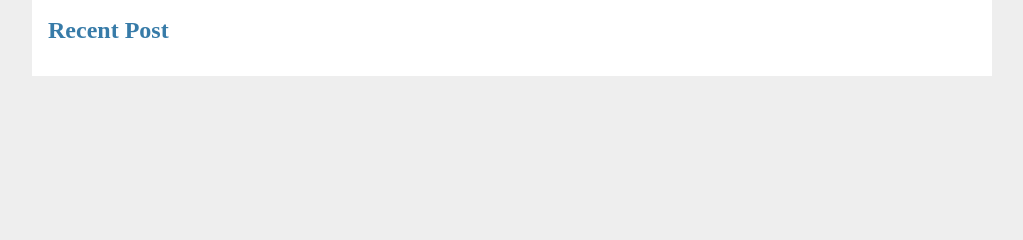
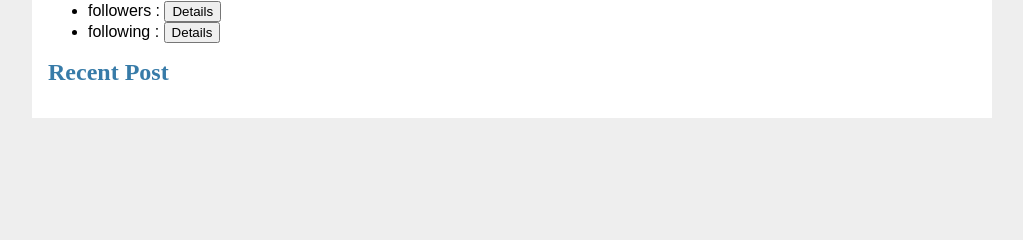
Before and after one commit to zheyanliu99/Bolumbia_gym, a Flask app: page /userprofile/1 in a window 1280 px wide. Shown: the part 185-425 px from the top of the page, without its empty margins (128-1151 px from the left). Run offline with Flask 2, Linux system fonts and the light colour scheme; the visitor is signed in with stand-in values (Sample User, id 1); data that the repository does not hold is empty; some libraries are stand-ins or nearby versions.

Commit message:
add follower and follwing

```diff
--- a/flaskr/templates/userprofile/userprofile.html
+++ b/flaskr/templates/userprofile/userprofile.html
@@ -17,6 +17,16 @@
     <li class="list-group-item">email : {{ user_info['email'] }}</li>
     <li class="list-group-item">sex : {{ user_info['sex'] }}</li>
     <li class="list-group-item">age : {{ user_info['age'] }}</li>
+    <li class="list-group-item">followers : {{ followers['followers'] }}
+    <input id="followers_detail" name="followers_detail"
+    type="hidden" value="{{ followers['followers'] }}">
+    <td><button type="submit" name="followers_detail" value="{{ user_id }}"
+                formmethod="post">Details</button></td></li>
+    <li class="list-group-item">following : {{ following['following'] }}
+    <input id="following_detail" name="following_detail"
+    type="hidden" value="{{ user_id }}">
+    <td><button type="submit" name="following_detail" value="{{ user_id }}"
+                  formmethod="post">Details</button></td></li>
   </ul>
 
 
--- a/flaskr/userprofile.py
+++ b/flaskr/userprofile.py
@@ -33,6 +33,12 @@
     cur.execute("SELECT username, nickname, email, sex, age FROM users WHERE user_id = %s", (user_id, ))
     user_info = cur.fetchone()
 
+    cur.execute("SELECT count(*) as followers FROM follow_record WHERE user_id = %s", (user_id, ))
+    followers = cur.fetchone()
+
+    cur.execute("SELECT count(*) as following FROM follow_record WHERE follower_id = %s", (user_id, ))
+    following = cur.fetchone()
+
     # Get coach info
     cur.execute("SELECT * FROM coach WHERE user_id = %s", (user_id, ))
     coaching_info = cur.fetchone()
@@ -56,4 +62,5 @@
         cur.execute(sql, (coaching_info['coach_id'], datetime.date.today()))
         coaching_info_more = cur.fetchone()
 
-    return render_template('userprofile/userprofile.html', user_id=user_id, if_current_user=if_current_user, user_info=user_info, coaching_info=coaching_info, coaching_info_more=coaching_info_more)
+    return render_template('userprofile/userprofile.html', user_id=user_id, if_current_user=if_current_user,
+        user_info=user_info, followers=followers, following=following, coaching_info=coaching_info, coaching_info_more=coaching_info_more)
```
